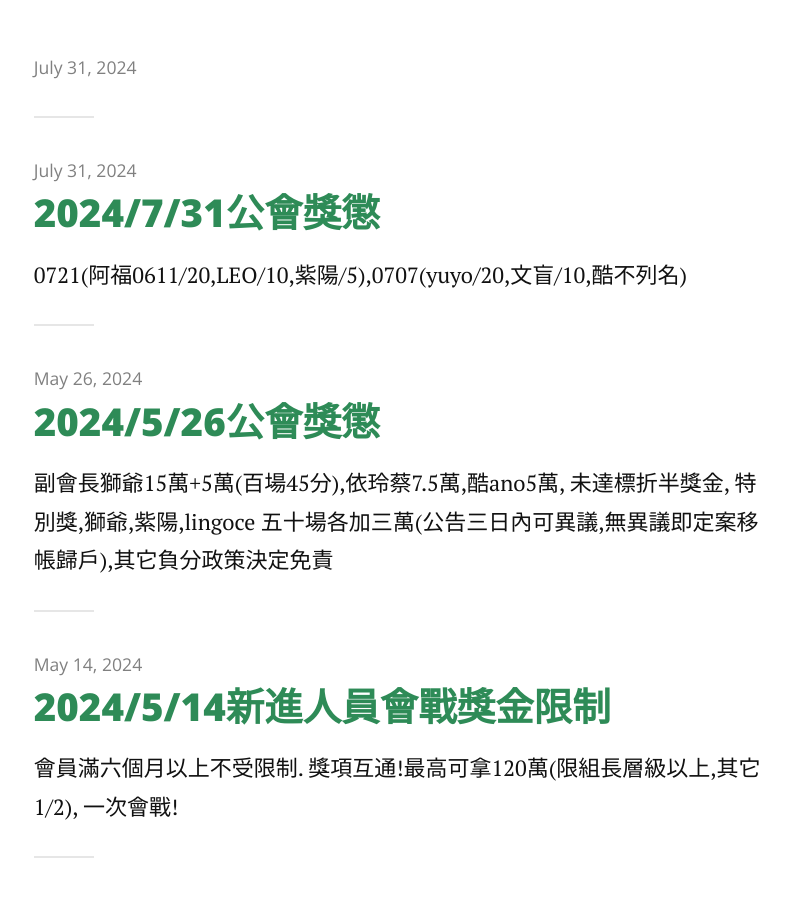
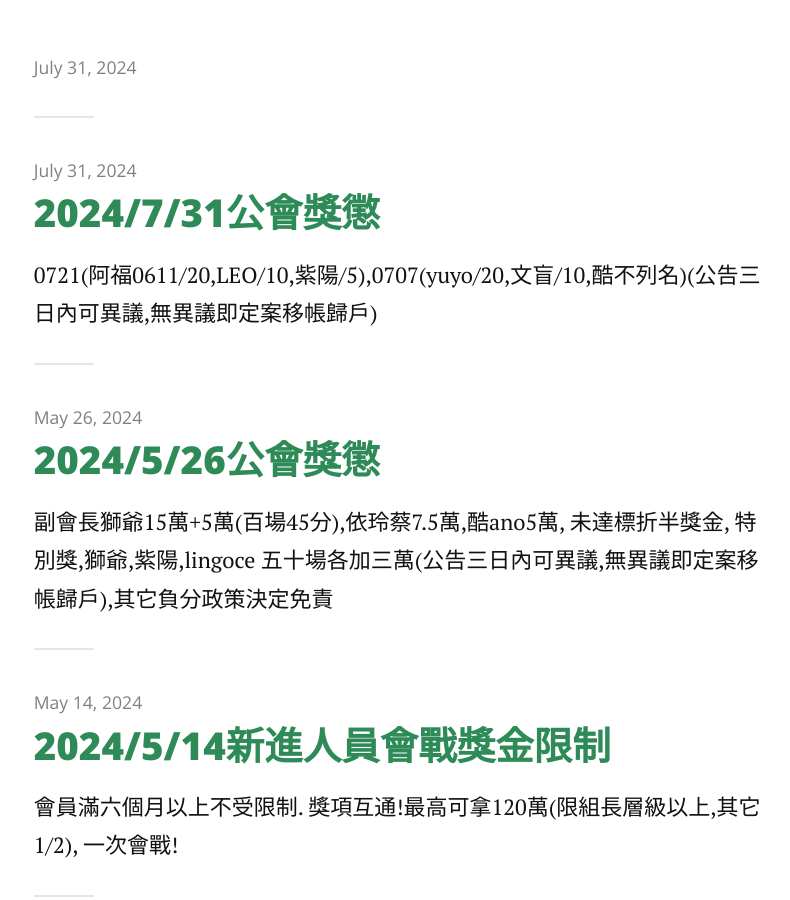
Before and after one commit to jetbomb2012/beloved, a Jekyll site: the page built from index.html, in a window 1280 px wide and 900 px high, scrolled down 450 px. Shown: the whole window, without its empty margins (235-1025 px from the left). Built offline with Jekyll 4.4.1, drawn with Linux system fonts in a browser that asks for light colours; nearby versions of some CDN libraries; the list of posts is cut into pages by our own code.

Commit message:
Update 2024-07-31-money-pay.markdown

```diff
--- a/_posts/2024-07-31-money-pay.markdown
+++ b/_posts/2024-07-31-money-pay.markdown
@@ -2,5 +2,5 @@
 layout: post
 title:  "2024/7/31公會獎懲"
 date:   2024-7-31
-description: 0721(阿福0611/20,LEO/10,紫陽/5),0707(yuyo/20,文盲/10,酷不列名)
+description: 0721(阿福0611/20,LEO/10,紫陽/5),0707(yuyo/20,文盲/10,酷不列名)(公告三日內可異議,無異議即定案移帳歸戶)
 ---
```
